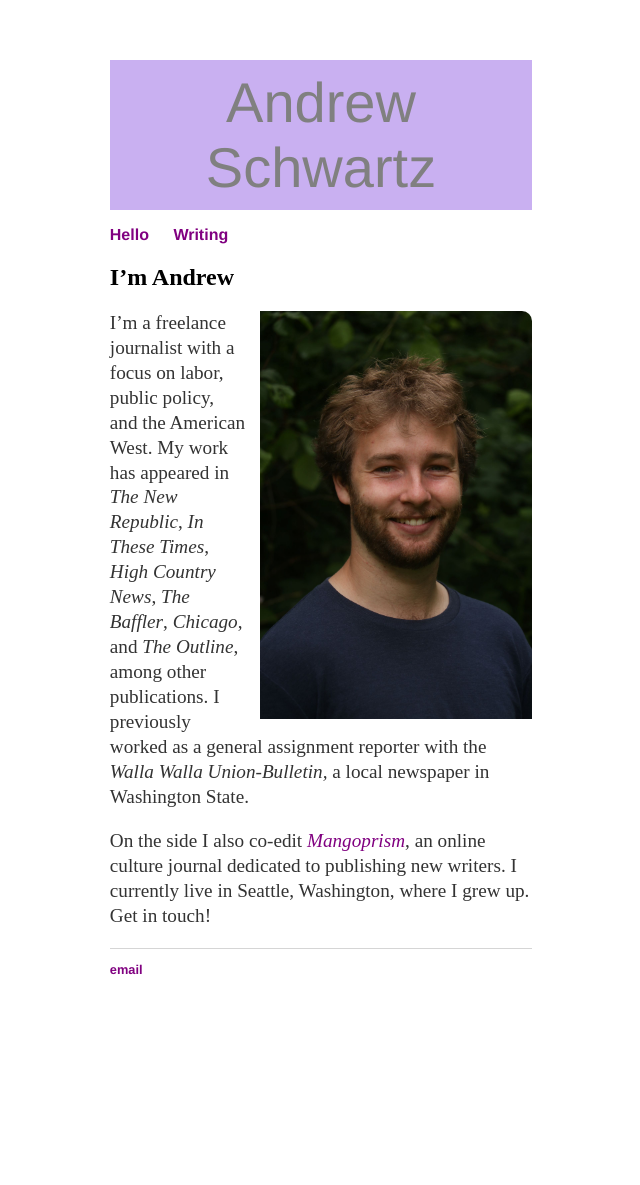
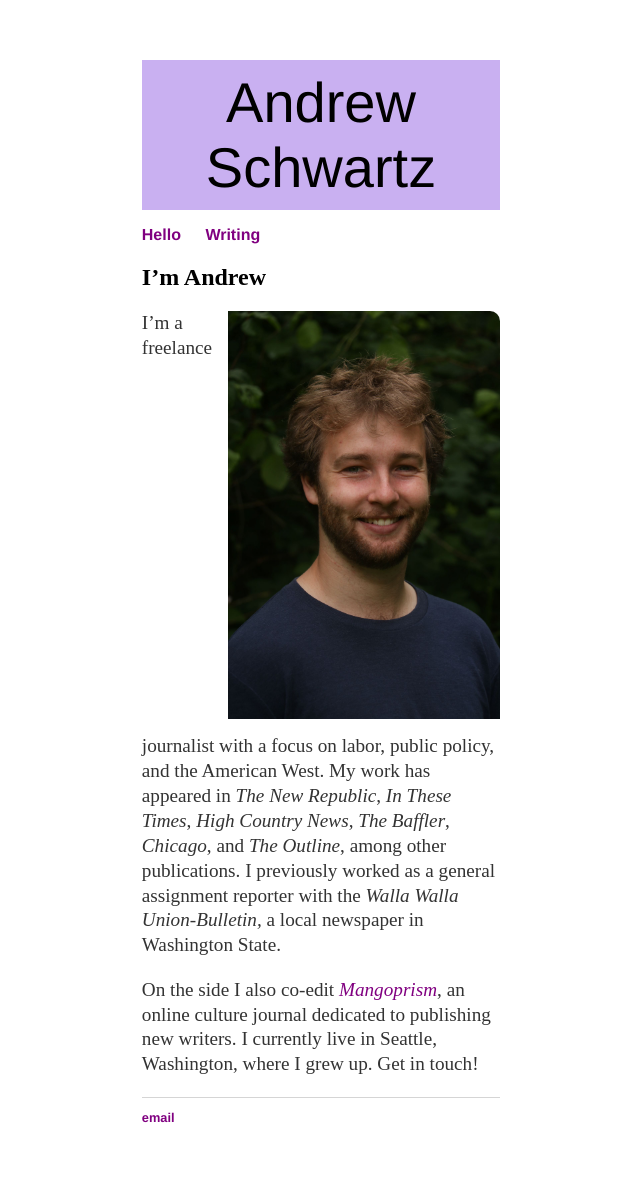
Before and after one commit to aonschwartz/aonschwartz.github.io, a Jekyll site: the page built from index.md, in a window 1280 px wide. Shown: the whole page, without its empty margins (319-959 px from the left). Built offline with Jekyll 4.4.1, drawn with Linux system fonts in a browser that asks for light colours; before the commit the page ends 1037 px from its top, so only the background shows below that.

Commit message:
Update main.css

```diff
--- a/css/main.css
+++ b/css/main.css
@@ -1,6 +1,6 @@
 body {
     margin: 60px auto;
-    width: 33%;
+    width: 28%;
     background-color: white);
 }
 nav ul, footer ul {
@@ -74,7 +74,7 @@ ul.posts li {
 .header a {
   font-size: 3.5em;
   font-family:'Helvetica', 'Arial', 'Sans-Serif';
-  color: grey;
+  color: black;
 }
 
 .header: hover {
```
